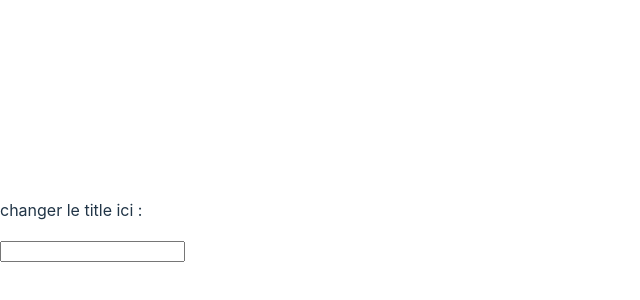
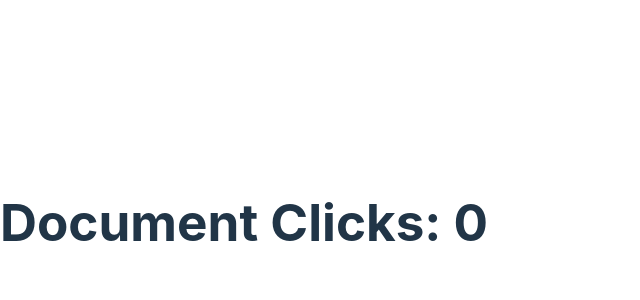
Before and after one commit to MethanBlun/codecademy_react, a React (Vite) app in the folder codecademy_react/: page / in a window 1280 px wide. Shown: the part 178-478 px from the top of the page, without its empty margins (0-640 px from the left). Built offline with nearby package versions, Linux system fonts and the light colour scheme.

Commit message:
listening keydown on addEventListener like board effect

```diff
--- a/codecademy_react/src/App.jsx
+++ b/codecademy_react/src/App.jsx
@@ -1,17 +1,19 @@
 import React, { useEffect, useState } from "react";
 
 function PageTitle() {
-  const [name, setName] = useState("");
+  const [clickCount, setClickCount] = useState(0);
 
+  const increment = () => {
+    setClickCount((prev) => prev + 1);
+  };
   useEffect(() => {
-    document.title = `Hi, ${name}`;
-    console.log("i am executed :");
+    document.addEventListener("keydown", increment);
+
   });
 
   return (
     <div>
-      <p>changer le title ici : </p>
-      <input onChange={({target}) => setName(target.value)} type="text" />
+      <h1>Document Clicks: {clickCount}</h1>
     </div>
   );
 }
```
